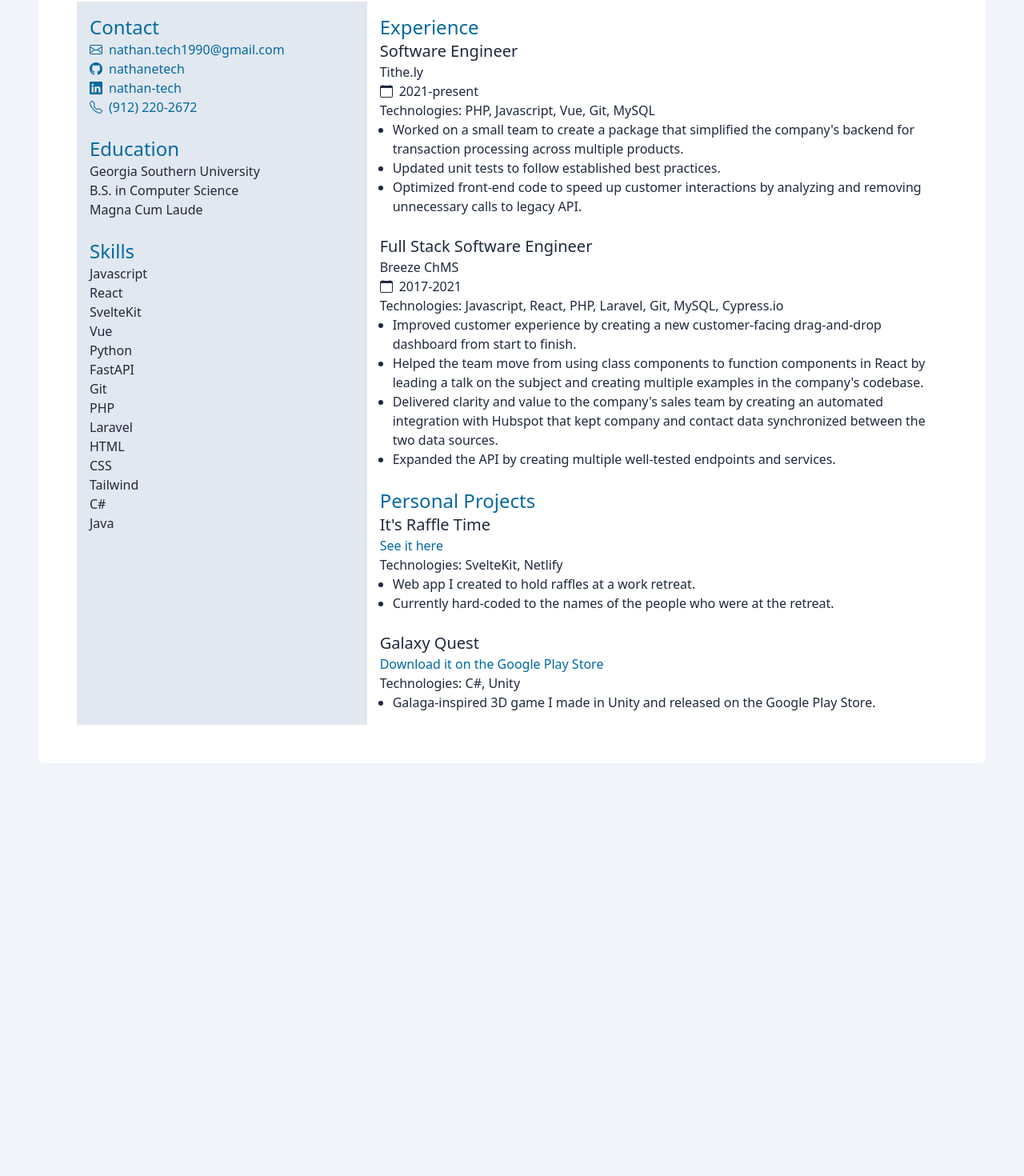
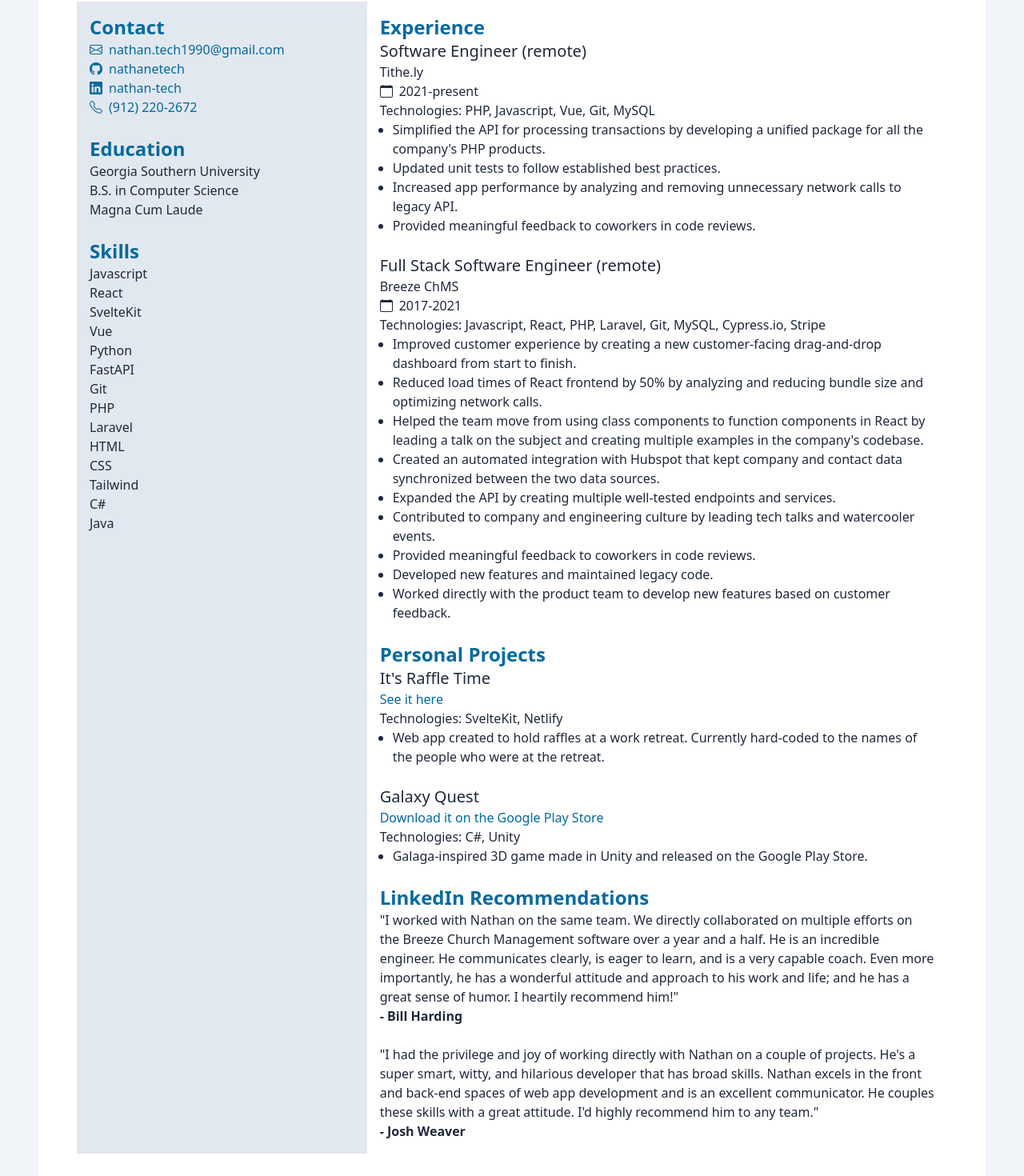
Before and after one commit to nathanetech/personal-site, a SvelteKit app: page / in a window 1280 px wide. Shown: the part 224-1694 px from the top of the page at 80% size. Before the commit the page ends 1226 px from the top, so only its background shows below. Built offline with nearby package versions, Linux system fonts and the light colour scheme.

Commit message:
font weight and some spacing

```diff
--- a/src/components/header.svelte
+++ b/src/components/header.svelte
@@ -1,3 +1,3 @@
-<h1 class="text-2xl text-sky-700 dark:text-sky-500 text-semibold">
+<h1 class="text-2xl text-sky-700 dark:text-sky-500 font-semibold">
     <slot />
 </h1>
--- a/src/routes/+page.svelte
+++ b/src/routes/+page.svelte
@@ -41,10 +41,10 @@
     <title>Nathan Tech</title>
 </svelte:head>
 <div class="p-2 md:p-6 lg:p-12 rounded-lg h-max bg-white dark:bg-slate-800">
-    <div class="mb-8 text-center border-b-2 pb-4 relative">
-        <h1 class="text-5xl text-sky-700 dark:text-sky-500 text-semibold">Nathan Tech</h1>
+    <div class="mb-8 md:text-center border-b-2 px-4 pb-4 relative">
+        <h1 class="text-5xl text-sky-700 dark:text-sky-500 font-semibold">Nathan Tech</h1>
         <h3 class="text-2xl text-sky-900 dark:text-sky-700">Software Engineer</h3>
-        <button on:click={() => { isDark = !isDark}} class="absolute top-14 sm:top-6 right-6 md:right-12 text-sky-700 dark:text-sky-500 transition-all ease-in-out duration-300">
+        <button on:click={() => { isDark = !isDark}} class="absolute top-4 right-6 md:right-12 text-sky-700 dark:text-sky-500 transition-all ease-in-out duration-300">
             {#if isDark}
                 <svg xmlns="http://www.w3.org/2000/svg" width="16" height="16" fill="currentColor" class="bi bi-sun-fill h-6 w-6" viewBox="0 0 16 16">
                     <path d="M8 12a4 4 0 1 0 0-8 4 4 0 0 0 0 8zM8 0a.5.5 0 0 1 .5.5v2a.5.5 0 0 1-1 0v-2A.5.5 0 0 1 8 0zm0 13a.5.5 0 0 1 .5.5v2a.5.5 0 0 1-1 0v-2A.5.5 0 0 1 8 13zm8-5a.5.5 0 0 1-.5.5h-2a.5.5 0 0 1 0-1h2a.5.5 0 0 1 .5.5zM3 8a.5.5 0 0 1-.5.5h-2a.5.5 0 0 1 0-1h2A.5.5 0 0 1 3 8zm10.657-5.657a.5.5 0 0 1 0 .707l-1.414 1.415a.5.5 0 1 1-.707-.708l1.414-1.414a.5.5 0 0 1 .707 0zm-9.193 9.193a.5.5 0 0 1 0 .707L3.05 13.657a.5.5 0 0 1-.707-.707l1.414-1.414a.5.5 0 0 1 .707 0zm9.193 2.121a.5.5 0 0 1-.707 0l-1.414-1.414a.5.5 0 0 1 .707-.707l1.414 1.414a.5.5 0 0 1 0 .707zM4.464 4.465a.5.5 0 0 1-.707 0L2.343 3.05a.5.5 0 1 1 .707-.707l1.414 1.414a.5.5 0 0 1 0 .708z"/>
@@ -135,45 +135,60 @@
                 </Header>
                 <div class="space-y-6">
                     <Job
-                        position="Software Engineer"
+                        position="Software Engineer (remote)"
                         company="Tithe.ly"
                         time="2021-present"
                         technologies="PHP, Javascript, Vue, Git, MySQL"
                     >
                         <ul>
                             <li>
-                                Worked on a small team to create a package that simplified the company's backend for
-                                transaction processing across multiple products.
+                                Simplified the API for processing transactions by developing a unified package for all the company's PHP products.
                             </li>
                             <li>
                                 Updated unit tests to follow established best practices.
                             </li>
                             <li>
-                                Optimized front-end code to speed up customer interactions by analyzing and removing
-                                unnecessary calls to legacy API.
+                                Increased app performance by analyzing and removing unnecessary network calls to legacy API.
+                            </li>
+                            <li>
+                                Provided meaningful feedback to coworkers in code reviews.
                             </li>
                         </ul>
                     </Job>
                     <Job
-                        position="Full Stack Software Engineer"
+                        position="Full Stack Software Engineer (remote)"
                         company="Breeze ChMS"
                         time="2017-2021"
-                        technologies="Javascript, React, PHP, Laravel, Git, MySQL, Cypress.io"
+                        technologies="Javascript, React, PHP, Laravel, Git, MySQL, Cypress.io, Stripe"
                     >
                         <ul>
                             <li>
                                 Improved customer experience by creating a new customer-facing drag-and-drop dashboard from start to finish.
                             </li>
                             <li>
+                                Reduced load times of React frontend by 50% by analyzing and reducing bundle size and optimizing network calls.
+                            </li>
+                            <li>
                                 Helped the team move from using class components to function components in React by
                                 leading a talk on the subject and creating multiple examples in the company's codebase.
                             </li>
                             <li>
-                                Delivered clarity and value to the company's sales team by creating an automated integration with Hubspot
-                                that kept company and contact data synchronized between the two data sources.
+                                Created an automated integration with Hubspot that kept company and contact data synchronized between the two data sources.
                             </li>
                             <li>
                                 Expanded the API by creating multiple well-tested endpoints and services.
+                            </li>
+                            <li>
+                                Contributed to company and engineering culture by leading tech talks and watercooler events.
+                            </li>
+                            <li>
+                                Provided meaningful feedback to coworkers in code reviews.
+                            </li>
+                            <li>
+                                Developed new features and maintained legacy code.
+                            </li>
+                            <li>
+                                Worked directly with the product team to develop new features based on customer feedback.
                             </li>
                         </ul>
                     </Job>
@@ -192,10 +207,7 @@
                     >
                         <ul>
                             <li>
-                                Web app I created to hold raffles at a work retreat.
-                            </li>
-                            <li>
-                                Currently hard-coded to the names of the people who were at the retreat.
+                                Web app created to hold raffles at a work retreat. Currently hard-coded to the names of the people who were at the retreat.
                             </li>
                         </ul>
                     </Project>
@@ -207,12 +219,40 @@
                     >
                         <ul>
                             <li>
-                                Galaga-inspired 3D game I made in Unity and released on the Google Play Store.
+                                Galaga-inspired 3D game made in Unity and released on the Google Play Store.
                             </li>
                         </ul>
                     </Project>
                 </div>
             </div>
+            <div>
+                <Header>
+                    LinkedIn Recommendations
+                </Header>
+                <div class="space-y-6">
+                    <div>
+                        <p>
+                            "I worked with Nathan on the same team. We directly collaborated on multiple efforts on the Breeze Church Management
+                            software over a year and a half. He is an incredible engineer. He communicates clearly, is eager to learn, and is a
+                            very capable coach. Even more importantly, he has a wonderful attitude and approach to his work and life; and he has
+                            a great sense of humor. I heartily recommend him!"
+                        </p>
+                        <p class="font-semibold">
+                            - Bill Harding
+                        </p>
+                    </div>
+                    <div>
+                        <p>
+                            "I had the privilege and joy of working directly with Nathan on a couple of projects. He's a super smart, witty,
+                            and hilarious developer that has broad skills. Nathan excels in the front and back-end spaces of web app development
+                            and is an excellent communicator. He couples these skills with a great attitude. I'd highly recommend him to any team."
+                        </p>
+                        <p class="font-semibold">
+                            - Josh Weaver
+                        </p>
+                    </div>
+                </div>
+            </div>
         </div>
     </div>
 </div>
```
